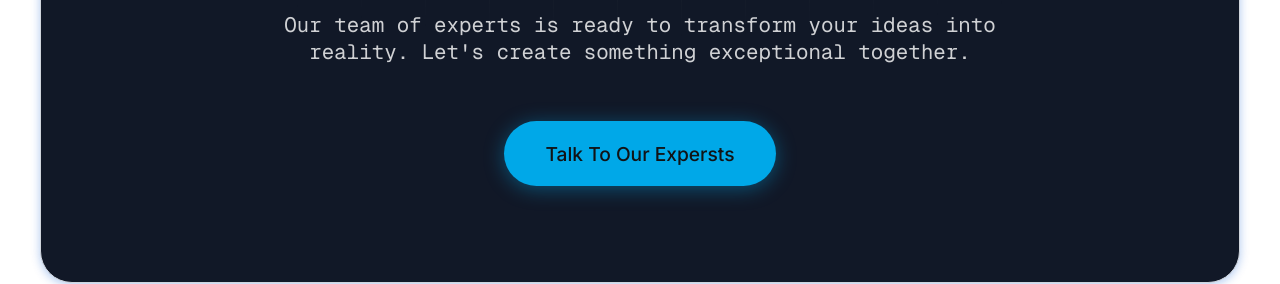
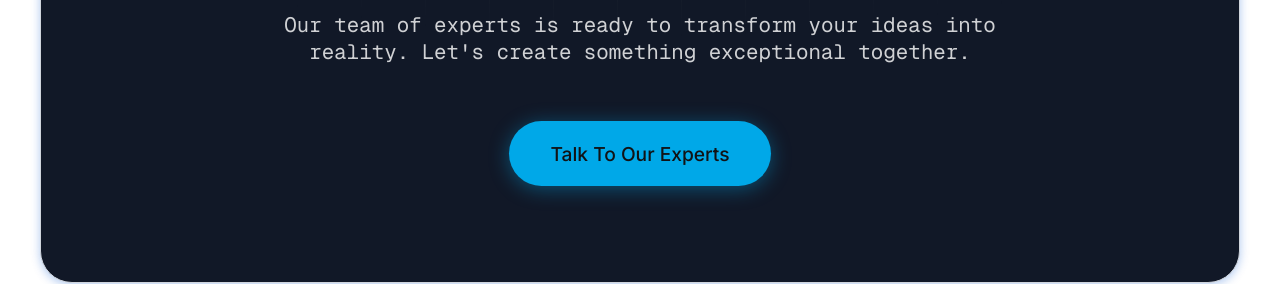
Before and after one commit to FDV103/EuSopht, a Vue app: page /portfolio in a window 1280 px wide. Shown: the part 2700-2984 px from the top of the page. Built offline with nearby package versions, Linux system fonts and the light colour scheme.

Commit message:
Fixed spelling error "Talk to our experts" button

```diff
--- a/src/views/Portfolio.vue
+++ b/src/views/Portfolio.vue
@@ -117,7 +117,7 @@ const getProjectIcon = (type) => {
           </div>
           <div class="cta-action">
             <RouterLink class="cta-btn btn btn-big btn-round" to="/contact">
-              Talk To Our Expersts
+              Talk To Our Experts
             </RouterLink>
           </div>
         </div>
```
